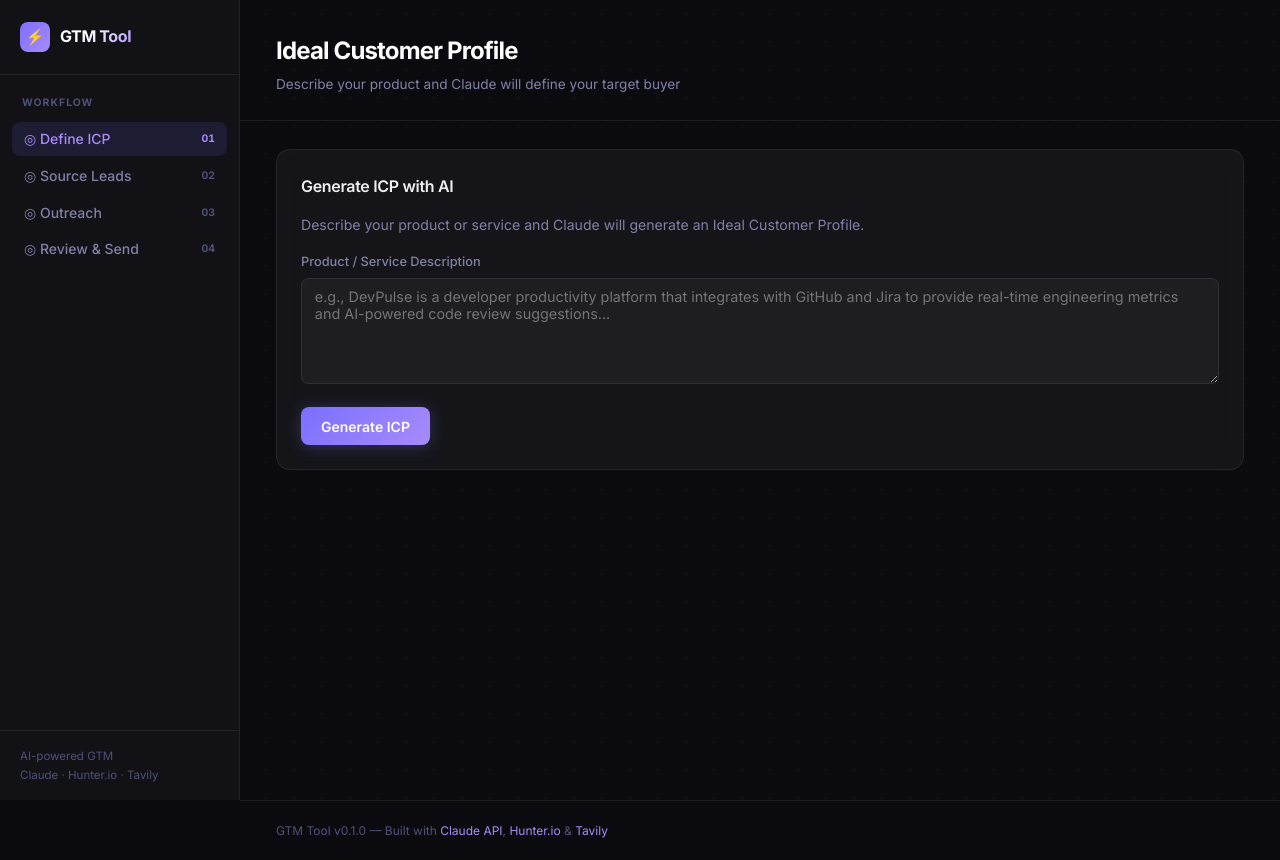
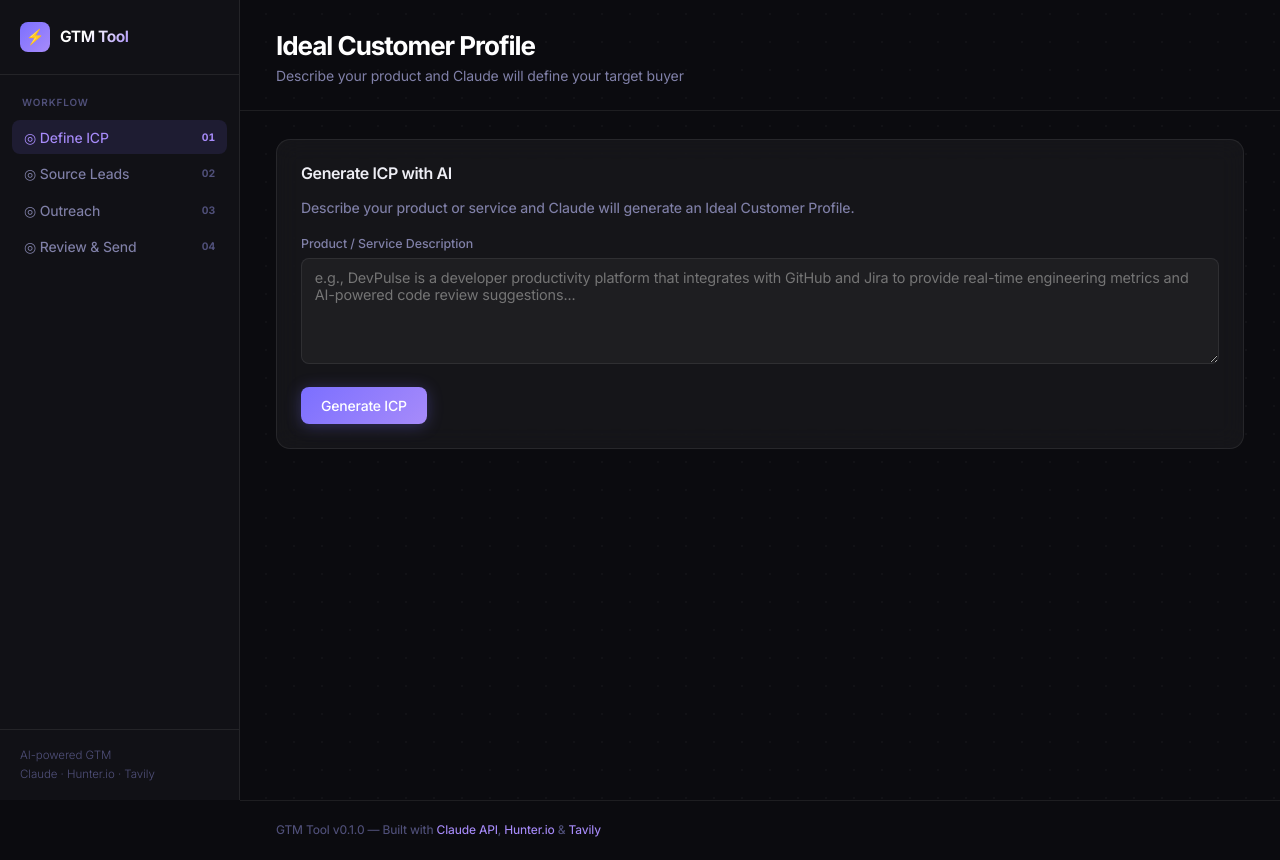
Before and after one commit to joyjcai88-collab/gtm-tool, a website: page public/index.html in a window 1280 px wide. Drawn offline with Linux system fonts and the light colour scheme.

Commit message:
Match Legora's Inter variable font typography
- Switch to Inter variable font (opsz,wght 100..900 axis) to unlock
  intermediate weights like 450 and 650 — same as Legora uses
- Body: weight 450, letter-spacing -0.01em, line-height 1.5
- Panel headings: weight 700, tracking -0.04em, line-height 1.05
- Card headings: weight 600, tracking -0.025em
- Nav items: weight 450, tracking -0.01em
- Logo: weight 650, tracking -0.03em
- Buttons: weight 500, tracking -0.015em
- Table cells: weight 400, tracking -0.01em
- Table headers: weight 500, tracking 0.08em (uppercase labels)
- Sidebar footer: weight 300
- Added antialiasing (-webkit-font-smoothing: antialiased)

Co-Authored-By: Claude Sonnet 4.6 <noreply@anthropic.com>

```diff
--- a/public/index.html
+++ b/public/index.html
@@ -5,7 +5,8 @@
   <meta name="viewport" content="width=device-width, initial-scale=1.0">
   <title>GTM Tool — AI-Powered Lead Generation & Outreach</title>
   <link rel="preconnect" href="https://fonts.googleapis.com">
-  <link href="https://fonts.googleapis.com/css2?family=Inter:wght@300;400;500;600;700&display=swap" rel="stylesheet">
+  <link rel="preconnect" href="https://fonts.gstatic.com" crossorigin>
+  <link href="https://fonts.googleapis.com/css2?family=Inter:ital,opsz,wght@0,14..32,100..900;1,14..32,100..900&display=swap" rel="stylesheet">
   <style>
     * { margin: 0; padding: 0; box-sizing: border-box; }
     :root {
@@ -36,11 +37,16 @@
 
     body {
       font-family: 'Inter', -apple-system, sans-serif;
+      font-weight: 450;
+      font-size: 15px;
       background: var(--bg);
       color: var(--text);
-      line-height: 1.6;
+      line-height: 1.5;
+      letter-spacing: -0.01em;
       display: flex;
       min-height: 100vh;
+      -webkit-font-smoothing: antialiased;
+      -moz-osx-font-smoothing: grayscale;
     }
 
     /* ── Sidebar ── */
@@ -75,9 +81,9 @@
       flex-shrink: 0;
     }
     .logo-name {
-      font-size: 1rem;
-      font-weight: 700;
-      letter-spacing: -0.025em;
+      font-size: 0.975rem;
+      font-weight: 650;
+      letter-spacing: -0.03em;
       background: linear-gradient(135deg, #fff 40%, #A78BFA);
       -webkit-background-clip: text;
       -webkit-text-fill-color: transparent;
@@ -88,10 +94,10 @@
       overflow-y: auto;
     }
     .nav-label {
-      font-size: 0.65rem;
-      font-weight: 700;
+      font-size: 0.62rem;
+      font-weight: 600;
       text-transform: uppercase;
-      letter-spacing: 0.1em;
+      letter-spacing: 0.09em;
       color: var(--text-muted);
       padding: 0.25rem 0.625rem 0.625rem;
     }
@@ -106,7 +112,8 @@
       background: transparent;
       color: var(--text-dim);
       font-size: 0.875rem;
-      font-weight: 500;
+      font-weight: 450;
+      letter-spacing: -0.01em;
       width: 100%;
       text-align: left;
       transition: all 0.15s;
@@ -127,8 +134,10 @@
       padding: 1rem 1.25rem;
       border-top: 1px solid var(--border);
       font-size: 0.72rem;
+      font-weight: 300;
       color: var(--text-muted);
-      line-height: 1.6;
+      line-height: 1.65;
+      letter-spacing: -0.005em;
     }
 
     /* ── Main content ── */
@@ -160,17 +169,21 @@
       flex-shrink: 0;
     }
     .panel-header h1 {
-      font-size: 1.5rem;
+      font-size: 1.625rem;
       font-weight: 700;
-      letter-spacing: -0.035em;
-      background: linear-gradient(135deg, #fff 30%, #A78BFA);
+      letter-spacing: -0.04em;
+      line-height: 1.05;
+      background: linear-gradient(135deg, #fff 40%, #A78BFA);
       -webkit-background-clip: text;
       -webkit-text-fill-color: transparent;
-      margin-bottom: 0.25rem;
+      margin-bottom: 0.375rem;
     }
     .panel-header p {
-      font-size: 0.85rem;
+      font-size: 0.875rem;
+      font-weight: 400;
+      letter-spacing: -0.01em;
       color: var(--text-dim);
+      line-height: 1.5;
     }
     .panel-body {
       padding: 1.75rem 2.25rem 3rem;
@@ -199,16 +212,18 @@
       font-weight: 600;
       margin-bottom: 0.875rem;
       color: var(--text);
-      letter-spacing: -0.02em;
+      letter-spacing: -0.025em;
+      line-height: 1.2;
     }
 
     /* ── Form elements ── */
     label {
       display: block;
-      font-size: 0.8rem;
+      font-size: 0.775rem;
       color: var(--text-dim);
       margin-bottom: 0.3rem;
       font-weight: 500;
+      letter-spacing: -0.005em;
     }
     input, textarea, select {
       width: 100%;
@@ -218,6 +233,8 @@
       border-radius: 8px;
       color: var(--text);
       font-size: 0.9rem;
+      font-weight: 400;
+      letter-spacing: -0.01em;
       margin-bottom: 1rem;
       font-family: inherit;
       transition: all 0.15s;
@@ -238,7 +255,8 @@
       border-radius: 8px;
       border: none;
       font-size: 0.875rem;
-      font-weight: 600;
+      font-weight: 500;
+      letter-spacing: -0.015em;
       cursor: pointer;
       transition: all 0.15s;
       font-family: inherit;
@@ -314,15 +332,18 @@
       color: var(--text-muted);
       padding: 0.5rem 0.75rem;
       border-bottom: 1px solid var(--border);
-      font-weight: 600;
-      font-size: 0.72rem;
+      font-weight: 500;
+      font-size: 0.7rem;
       text-transform: uppercase;
-      letter-spacing: 0.06em;
+      letter-spacing: 0.08em;
     }
     .lead-table td {
-      padding: 0.5rem 0.75rem;
+      padding: 0.55rem 0.75rem;
       border-bottom: 1px solid rgba(255,255,255,0.04);
       color: var(--text);
+      font-size: 0.875rem;
+      font-weight: 400;
+      letter-spacing: -0.01em;
     }
     .lead-table tr:hover td { background: rgba(255,255,255,0.03); }
     .lead-table tr.selected td { background: var(--accent-light); }
@@ -340,16 +361,19 @@
       color: var(--text-muted);
       padding: 0.5rem 0.75rem;
       border-bottom: 1px solid var(--border);
-      font-weight: 600;
-      font-size: 0.72rem;
+      font-weight: 500;
+      font-size: 0.7rem;
       text-transform: uppercase;
-      letter-spacing: 0.06em;
+      letter-spacing: 0.08em;
     }
     .company-table td {
-      padding: 0.5rem 0.75rem;
+      padding: 0.55rem 0.75rem;
       border-bottom: 1px solid rgba(255,255,255,0.04);
       vertical-align: top;
       color: var(--text);
+      font-size: 0.875rem;
+      font-weight: 400;
+      letter-spacing: -0.01em;
     }
     .company-table tr:hover td { background: rgba(255,255,255,0.03); }
     .company-table tr.co-selected td { background: var(--accent-light); }
```
